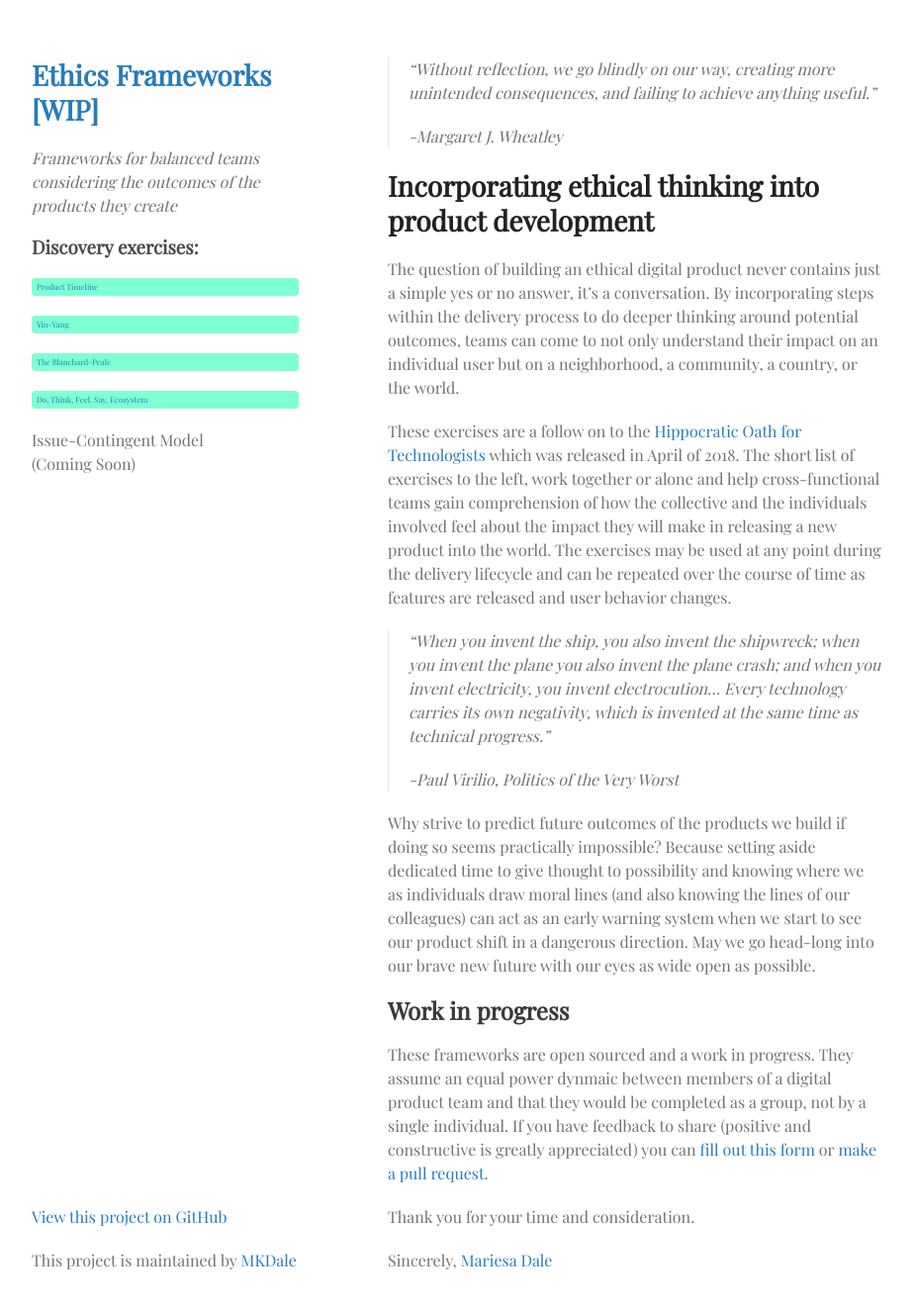
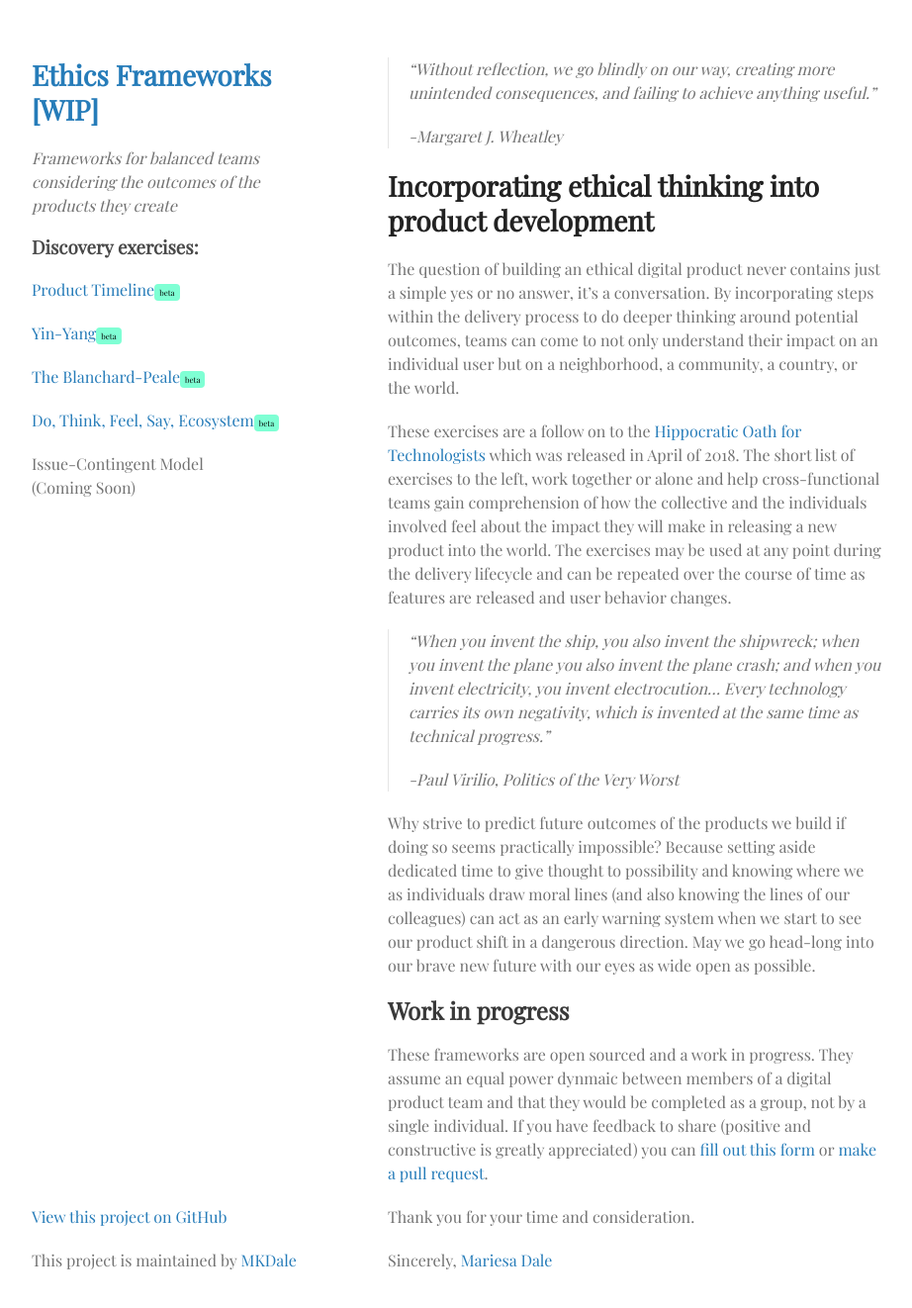
Before and after one commit to MKDale/ethics-frameworks, a Jekyll site: the page built from index.md, in a window 1280 px wide and 1356 px high. Shown: the top 1322 px of the window at 99% size, without its empty margins (178-1100 px from the left). Built offline with Jekyll 4.4.1, drawn with Linux system fonts in a browser that asks for light colours.

Commit message:
changes to pill

```diff
--- a/_layouts/default.html
+++ b/_layouts/default.html
@@ -15,10 +15,11 @@
         <p><em>{{ site.description | default: site.github.project_tagline }}</em></p>
 
         <h3>Discovery exercises:</h3>
-        <p class="view beta-pill"><a href="https://mkdale.github.io/ethics-frameworks/product-timeline.html">Product Timeline</a></p>
-        <p class="view beta-pill"><a href="https://mkdale.github.io/ethics-frameworks/Yin-Yang.html">Yin-Yang</a></p>
-        <p class="view beta-pill"><a href="https://mkdale.github.io/ethics-frameworks/blanchard-peale">The Blanchard-Peale</a></p>
-        <p class="view beta-pill"><a href="https://mkdale.github.io/ethics-frameworks/dtfs-ecosystem">Do, Think, Feel, Say, Ecosystem</a></p><p class="view">Issue-Contingent Model<br>(Coming Soon)</p>
+        <p class="view"><a href="https://mkdale.github.io/ethics-frameworks/product-timeline.html">Product Timeline</a><small class="beta-pill">beta</small></p>
+        <p class="view"><a href="https://mkdale.github.io/ethics-frameworks/Yin-Yang.html">Yin-Yang</a><small class="beta-pill">beta</small></p>
+        <p class="view"><a href="https://mkdale.github.io/ethics-frameworks/blanchard-peale">The Blanchard-Peale</a><small class="beta-pill">beta</small></p>
+        <p class="view"><a href="https://mkdale.github.io/ethics-frameworks/dtfs-ecosystem">Do, Think, Feel, Say, Ecosystem</a><small class="beta-pill">beta</small></p>
+          <p class="view">Issue-Contingent Model<br>(Coming Soon)</p>
       </header>
       <section>
 
```
